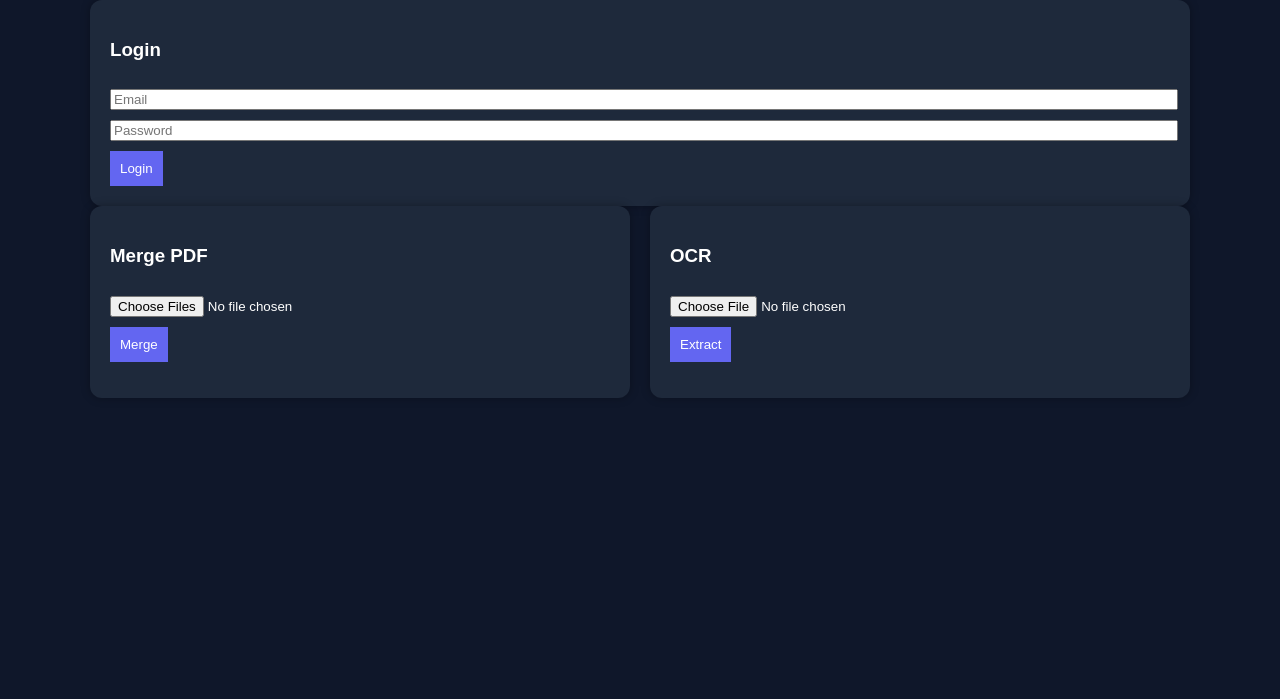
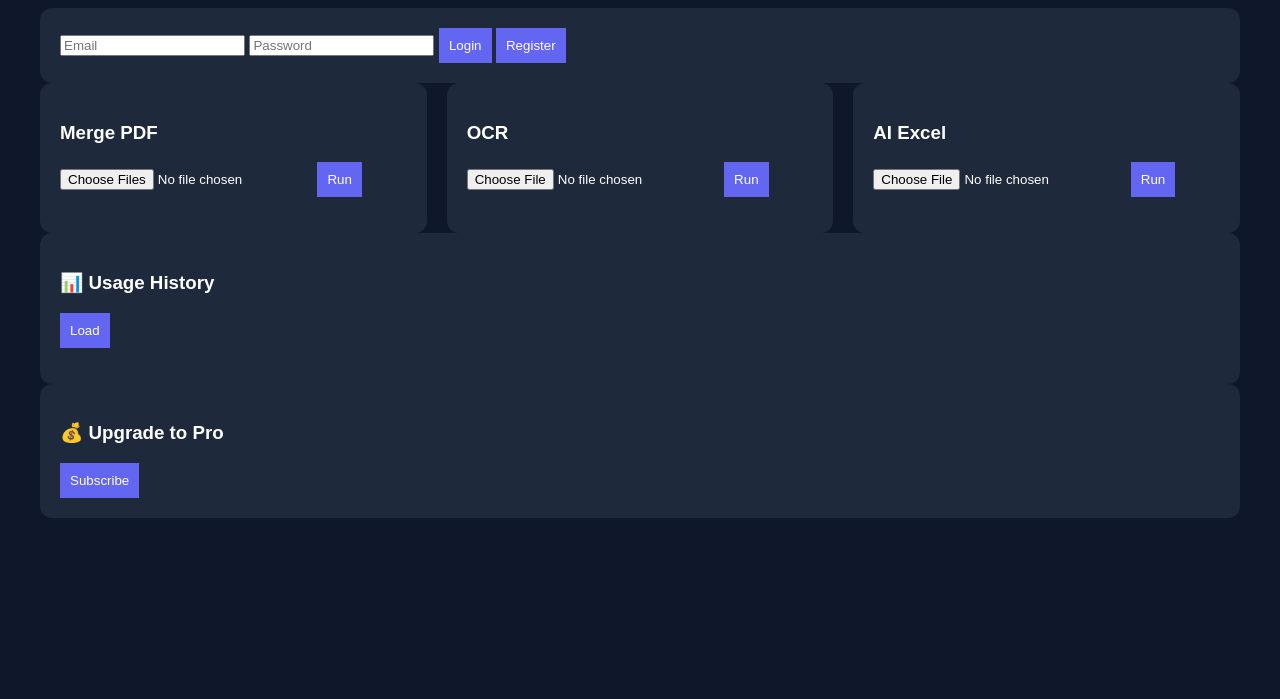
Before and after one commit to sverma096/sudhanshu, a plain HTML site: page index.html in a window 1280 px wide. Shown: the part 101-800 px from the top of the page. Drawn offline with Linux system fonts and the light colour scheme.

Commit message:
Update index.html

```diff
--- a/index.html
+++ b/index.html
@@ -1,132 +1,158 @@
 <!DOCTYPE html>
 <html>
 <head>
-<title>AI SaaS Tools</title>
+<title>SaaS Platform</title>
 <style>
-body {
-  margin:0;
-  font-family: Arial;
-  background: #0f172a;
-  color: white;
-}
-.container {
-  max-width: 1100px;
-  margin: auto;
-  padding: 20px;
-}
-h1 {
-  text-align:center;
-}
-.grid {
-  display: grid;
-  grid-template-columns: repeat(auto-fit, minmax(250px,1fr));
-  gap:20px;
-}
-.card {
-  background:#1e293b;
-  padding:20px;
-  border-radius:12px;
-  box-shadow:0 0 10px rgba(0,0,0,0.3);
-}
-button {
-  background:#6366f1;
-  color:white;
-  border:none;
-  padding:10px;
-  margin-top:10px;
-  cursor:pointer;
-}
-input {
-  width:100%;
-  margin-top:10px;
-}
+body { background:#0f172a; color:white; font-family:Arial; }
+.container { max-width:1200px; margin:auto; padding:20px; }
+.grid { display:grid; grid-template-columns:repeat(auto-fit,minmax(250px,1fr)); gap:20px; }
+.card { background:#1e293b; padding:20px; border-radius:12px; }
+button { background:#6366f1; color:white; padding:10px; border:none; cursor:pointer; }
 </style>
 </head>
 
 <body>
-
 <div class="container">
 
-<h1>🚀 AI SaaS Tools</h1>
+<h1>🚀 SaaS Dashboard</h1>
 
 <!-- LOGIN -->
 <div class="card">
-<h3>Login</h3>
 <input id="email" placeholder="Email">
-<input id="password" placeholder="Password" type="password">
+<input id="password" type="password" placeholder="Password">
 <button onclick="login()">Login</button>
+<button onclick="register()">Register</button>
 </div>
 
+<!-- TOOLS -->
 <div class="grid">
-
 <div class="card">
 <h3>Merge PDF</h3>
 <input type="file" id="pdfFiles" multiple>
-<button onclick="mergePDF()">Merge</button>
+<button onclick="mergePDF()">Run</button>
 </div>
 
 <div class="card">
 <h3>OCR</h3>
 <input type="file" id="ocrFile">
-<button onclick="runOCR()">Extract</button>
+<button onclick="runOCR()">Run</button>
 <p id="ocrResult"></p>
 </div>
 
+<div class="card">
+<h3>AI Excel</h3>
+<input type="file" id="excelFile">
+<button onclick="aiExcel()">Run</button>
+<p id="excelResult"></p>
+</div>
+</div>
+
+<!-- DASHBOARD -->
+<div class="card">
+<h3>📊 Usage History</h3>
+<button onclick="loadDashboard()">Load</button>
+<ul id="history"></ul>
+</div>
+
+<!-- PAYMENT -->
+<div class="card">
+<h3>💰 Upgrade to Pro</h3>
+<button onclick="buy()">Subscribe</button>
 </div>
 
 </div>
 
 <script>
-const API = "http://localhost:5000/api";
+const API = "https://sudhanshu-backend-1937.onrender.com/api";
 let token = "";
 
-// LOGIN
+// AUTH
 async function login() {
-  const res = await fetch(API + "/auth/login", {
+  const res = await fetch(API+"/auth/login", {
     method:"POST",
-    headers:{ "Content-Type":"application/json" },
-    body: JSON.stringify({
-      email: document.getElementById("email").value,
-      password: document.getElementById("password").value
+    headers:{"Content-Type":"application/json"},
+    body:JSON.stringify({
+      email:email.value,
+      password:password.value
     })
+  });
+  const data = await res.json();
+  token = data.token;
+  alert("Logged in");
+}
+
+async function register() {
+  await fetch(API+"/auth/register", {
+    method:"POST",
+    headers:{"Content-Type":"application/json"},
+    body:JSON.stringify({
+      email:email.value,
+      password:password.value
+    })
+  });
+  alert("Registered");
+}
+
+// TOOLS
+async function mergePDF() {
+  const form = new FormData();
+  for (let f of pdfFiles.files) form.append("files", f);
+
+  const res = await fetch(API+"/tools/merge-pdf", {
+    method:"POST",
+    headers:{Authorization:token},
+    body:form
+  });
+
+  window.open(URL.createObjectURL(await res.blob()));
+}
+
+async function runOCR() {
+  const form = new FormData();
+  form.append("file", ocrFile.files[0]);
+
+  const res = await fetch(API+"/tools/ocr", {
+    method:"POST",
+    headers:{Authorization:token},
+    body:form
   });
 
   const data = await res.json();
-  token = data.token;
-  alert("Login Success");
+  ocrResult.innerText = data.text;
 }
 
-// MERGE PDF
-async function mergePDF() {
-  const files = document.getElementById("pdfFiles").files;
+async function aiExcel() {
   const form = new FormData();
+  form.append("file", excelFile.files[0]);
 
-  for (let f of files) form.append("files", f);
-
-  const res = await fetch(API + "/tools/merge-pdf", {
+  const res = await fetch(API+"/tools/excel-ai", {
     method:"POST",
-    headers:{ "Authorization": token },
-    body: form
-  });
-
-  const blob = await res.blob();
-  window.open(URL.createObjectURL(blob));
-}
-
-// OCR
-async function runOCR() {
-  const file = document.getElementById("ocrFile").files[0];
-  const form = new FormData();
-  form.append("file", file);
-
-  const res = await fetch(API + "/tools/ocr", {
-    method:"POST",
-    headers:{ "Authorization": token },
-    body: form
+    headers:{Authorization:token},
+    body:form
   });
 
   const data = await res.json();
-  document.getElementById("ocrResult").innerText = data.text;
+  excelResult.innerText = JSON.stringify(data);
+}
+
+// DASHBOARD
+async function loadDashboard() {
+  const res = await fetch(API+"/dashboard", {
+    headers:{Authorization:token}
+  });
+
+  const data = await res.json();
+  history.innerHTML = data.map(x => `<li>${x.tool}</li>`).join("");
+}
+
+// PAYMENT
+async function buy() {
+  const res = await fetch(API+"/payment/create-checkout", {
+    method:"POST"
+  });
+
+  const data = await res.json();
+  window.location = data.url;
 }
 </script>
 
```
